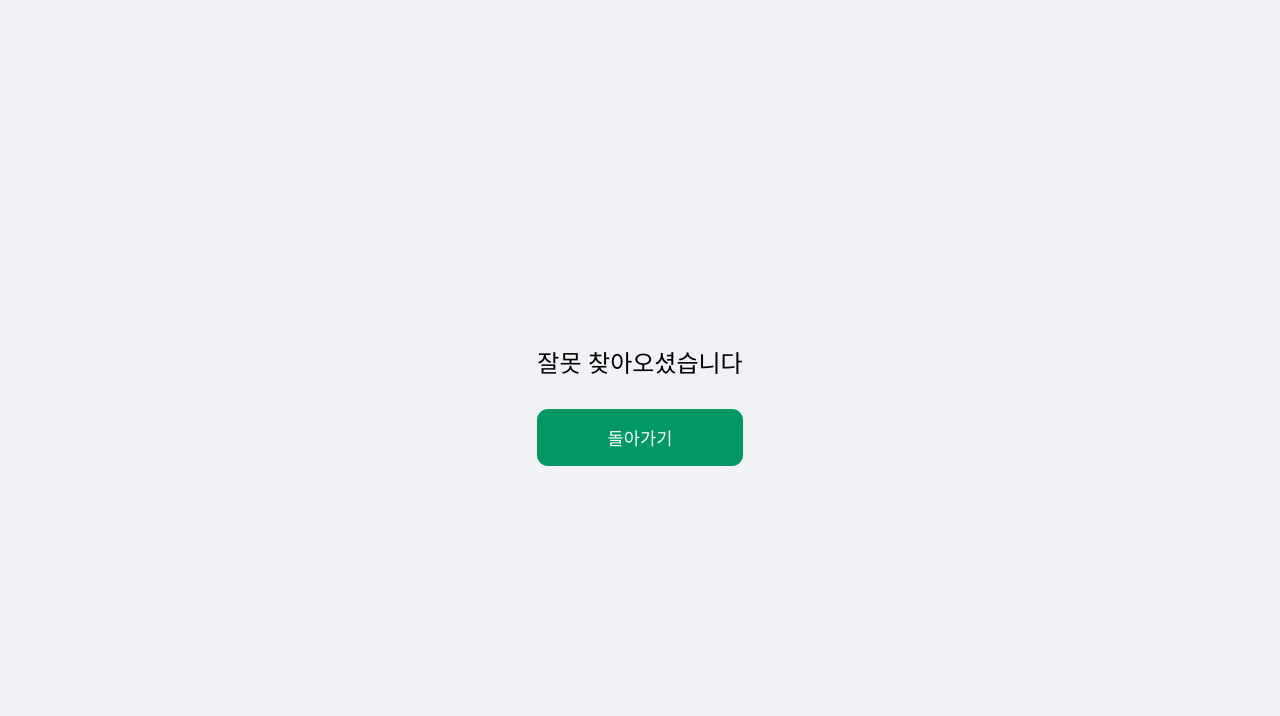
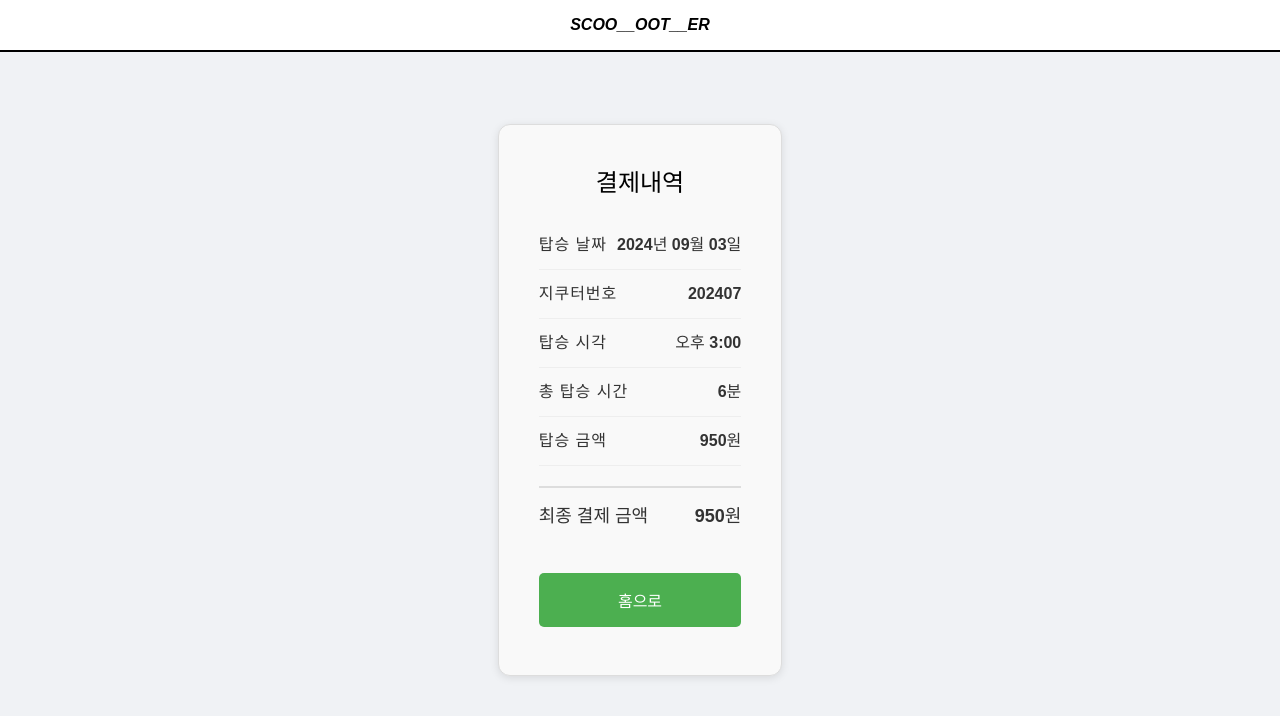
Before and after one commit to Archive-CoreProject/scooter-front, a React (Vite) app: page /ridepay in a window 1280 px wide. Before the commit this address had no page. Shown: the top 716 px of the page. Built offline with nearby package versions, Linux system fonts and the light colour scheme.

Commit message:
결제내역 페이지
결제내역 페이지

```diff
--- a/src/main.jsx
+++ b/src/main.jsx
@@ -14,6 +14,7 @@ import Signup from './pages/Signup';
 import Mmanager from './pages/Mmanager.jsx'
 import Userinfo from './pages/Userinfo.jsx'
 import Rhistory from './pages/Rhistory.jsx'
+import Ridepay from './pages/Ridepay.jsx'
 
 const router = createBrowserRouter([
   {
@@ -58,6 +59,10 @@ const router = createBrowserRouter([
         path: "/rhistory",
         element: <Rhistory />,
       },
+      {
+        path: "/ridepay",
+        element: <Ridepay />,
+      },
     ],
   },
 ]);
--- /dev/null
+++ b/src/pages/Ridepay.jsx
@@ -0,0 +1,61 @@
+import React from 'react';
+import { useNavigate } from 'react-router-dom';
+import '../style/Ridepay.css';
+
+const ScooterPayment = () => {
+  const navigate = useNavigate();
+
+  const paymentInfo = {
+    rideDate: '2024년 09월 03일',
+    scooterNumber: '202407',
+    rideStartTime: '오후 3:00',
+    totalRideTime: '6분',
+    rideCost: '950원',
+    totalPayment: '950원',
+  };
+
+  const handleGoHome = () => {
+    navigate('/');
+  };
+
+  return (
+    <div className="payment-container">
+      <div className="header">
+        <h2>결제내역</h2>
+      </div>
+      <div className="ride-details">
+        <div className="detail-item">
+          <span className="label">탑승 날짜</span>
+          <span className="value">{paymentInfo.rideDate}</span>
+        </div>
+        <div className="detail-item">
+          <span className="label">지쿠터번호</span>
+          <span className="value">{paymentInfo.scooterNumber}</span>
+        </div>
+        <div className="detail-item">
+          <span className="label">탑승 시각</span>
+          <span className="value">{paymentInfo.rideStartTime}</span>
+        </div>
+        <div className="detail-item">
+          <span className="label">총 탑승 시간</span>
+          <span className="value">{paymentInfo.totalRideTime}</span>
+        </div>
+        <div className="detail-item">
+          <span className="label">탑승 금액</span>
+          <span className="value">{paymentInfo.rideCost}</span>
+        </div>
+      </div>
+      <div className="total-payment">
+        <span className="total-label">최종 결제 금액</span>
+        <span className="total-value">{paymentInfo.totalPayment}</span>
+      </div>
+      <div className="home-button-container">
+        <button className="home-button" onClick={handleGoHome}>
+          홈으로
+        </button>
+      </div>
+    </div>
+  );
+};
+
+export default ScooterPayment;
--- /dev/null
+++ b/src/style/Ridepay.css
@@ -0,0 +1,84 @@
+/* src/style/Ridepay.css */
+.payment-container {
+    max-width: 800px;
+    margin: 40px auto;
+    padding: 40px;
+    border: 1px solid #ddd;
+    border-radius: 12px;
+    background-color: #f9f9f9;
+    box-shadow: 0 2px 8px rgba(0, 0, 0, 0.1);
+  }
+
+  .header {
+    display: flex;
+    justify-content: center;
+    margin-bottom: 20px;
+  }
+
+  .header h2 {
+    margin: 0;
+    font-size: 24px;
+  }
+
+  .ride-details {
+    margin-bottom: 20px;
+  }
+
+  .detail-item {
+    display: flex;
+    justify-content: space-between;
+    padding: 12px 0;
+    border-bottom: 1px solid #eee;
+  }
+
+  .detail-item .label {
+    font-size: 16px;
+    color: #333;
+    letter-spacing: 1px;
+  }
+
+  .detail-item .value {
+    font-size: 16px;
+    color: #333;
+    font-weight: bold;
+    padding-left: 10px;
+  }
+
+  .total-payment {
+    display: flex;
+    justify-content: space-between;
+    font-size: 18px;
+    font-weight: bold;
+    padding: 15px 0;
+    border-top: 2px solid #ddd;
+    margin-top: 20px;
+  }
+
+  .total-label {
+    color: #333;
+  }
+
+  .total-value {
+    color: #333;
+  }
+
+  .home-button-container {
+    display: flex;
+    justify-content: center;
+    margin-top: 20px;
+  }
+
+  .home-button {
+    padding: 15px 30px;
+    background-color: #4caf50;
+    color: white;
+    border: none;
+    border-radius: 5px;
+    font-size: 16px;
+    cursor: pointer;
+    transition: background-color 0.3s;
+  }
+
+  .home-button:hover {
+    background-color: #45a049;
+  }
```
